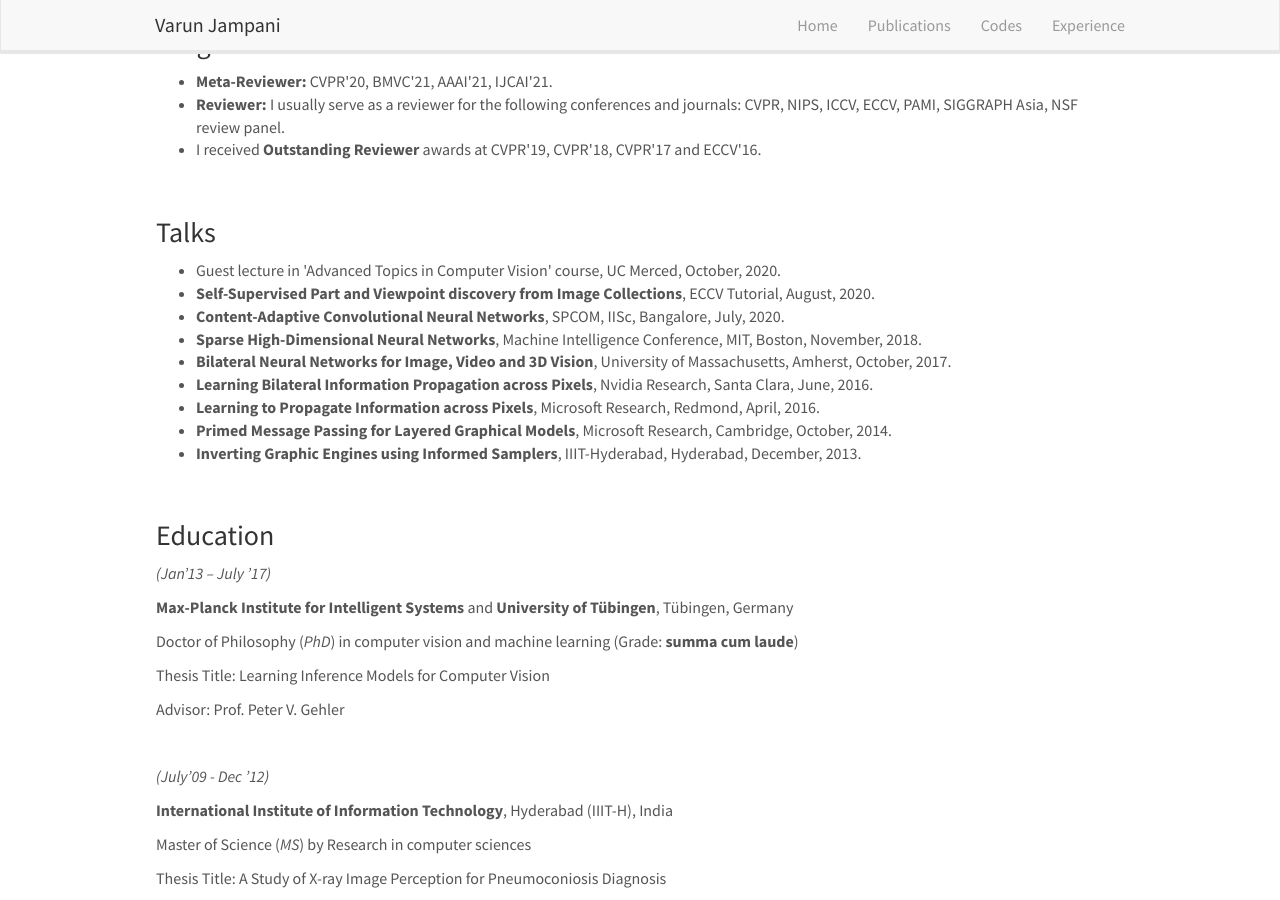
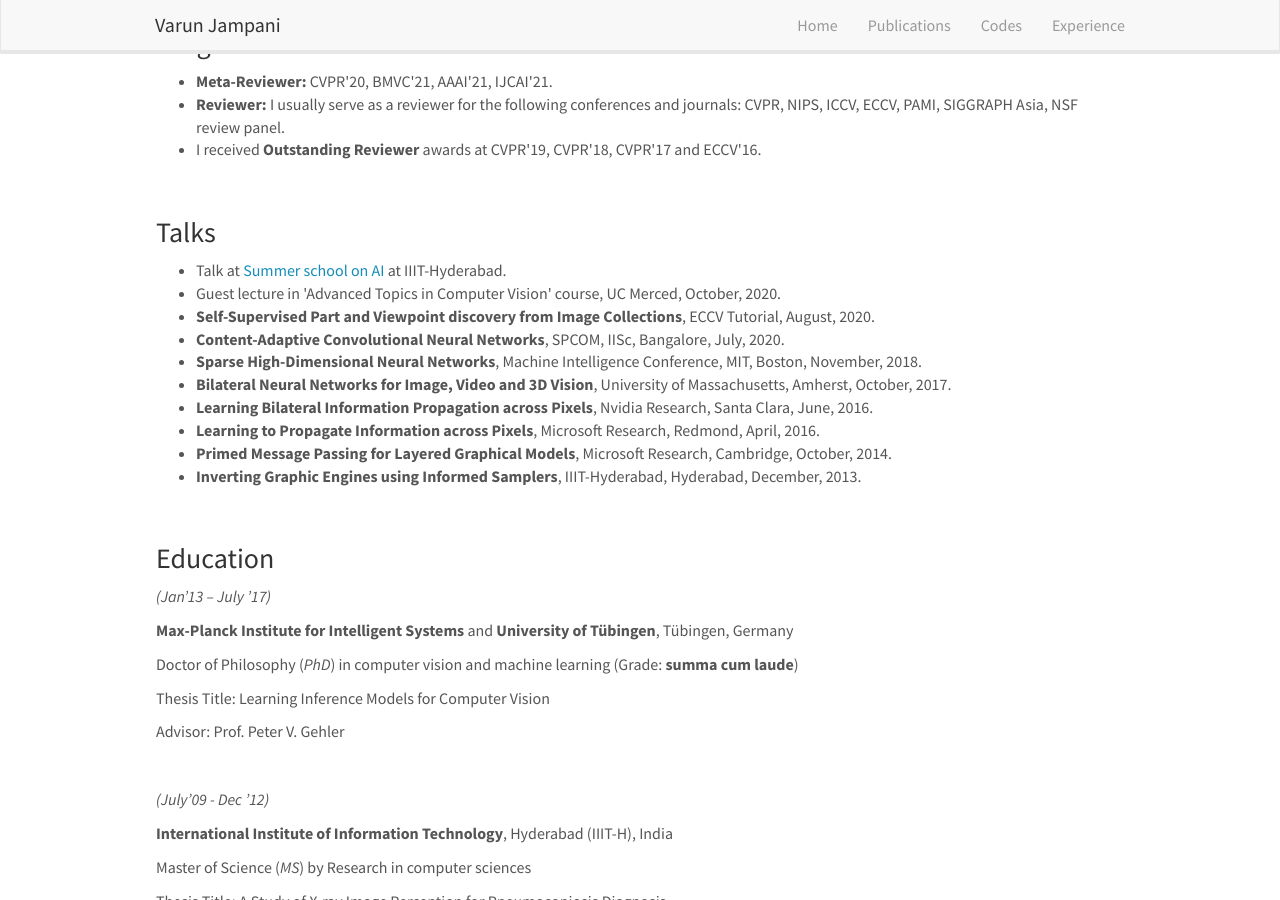
Before and after one commit to varunjampani/varunjampani.github.io, a Jekyll site: the page built from _pages/experience.md, in a window 1280 px wide and 900 px high, scrolled down 506 px. Built offline with Jekyll 4.4.1, drawn with Linux system fonts in a browser that asks for light colours; nearby versions of some CDN libraries.

Commit message:
Update experience.md

```diff
--- a/_pages/experience.md
+++ b/_pages/experience.md
@@ -39,6 +39,7 @@ permalink: /experience
 
 <h3>Talks</h3>
 <ul>
+<li>Talk at <a href="https://cvit.iiit.ac.in/summerschool2021/program.php">Summer school on AI</a> at IIIT-Hyderabad.</li>
 <li>Guest lecture in 'Advanced Topics in Computer Vision' course, UC Merced, October, 2020.</li>
 <li><strong>Self-Supervised Part and Viewpoint discovery from Image Collections</strong>, ECCV Tutorial, August, 2020.</li>
 <li><strong>Content-Adaptive Convolutional Neural Networks</strong>, SPCOM, IISc, Bangalore, July, 2020.</li>
```
